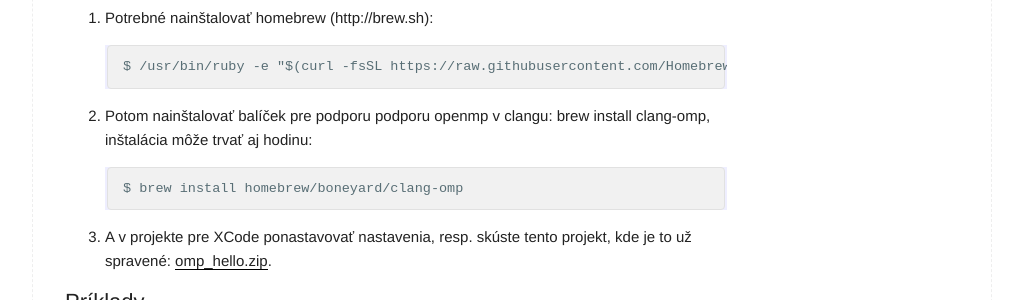
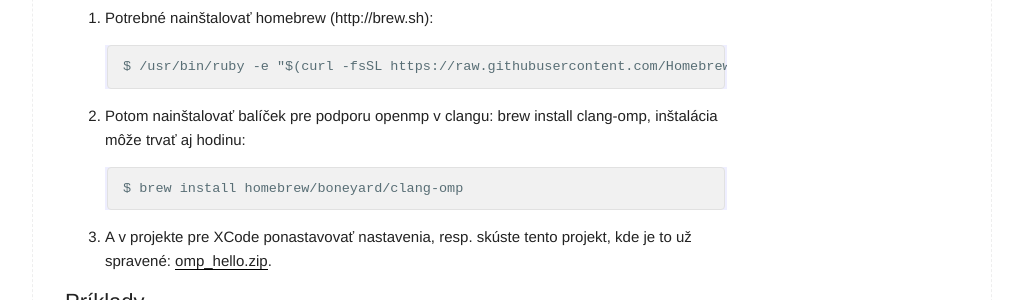
Before and after one commit to MichalCernansky/paralprg-fiit, a Jekyll site: the page built from _labs/lab_07.md, in a window 1280 px wide. Shown: the part 242-542 px from the top of the page, without its empty margins (128-1151 px from the left). Built offline with Jekyll 4.4.1, drawn with Linux system fonts in a browser that asks for light colours.

Commit message:
Lab text fix

````diff
--- a/_labs/lab_07.md
+++ b/_labs/lab_07.md
@@ -13,7 +13,7 @@ V pripravenom prostredí pre Windows je OenmpMP funkčné. Pre Mac OS X žial XC
 $ /usr/bin/ruby -e "$(curl -fsSL https://raw.githubusercontent.com/Homebrew/install/master/install)"
 ```
 
-0. Potom nainštalovať balíček pre podporu podporu openmp v clangu: brew install clang-omp, inštalácia môže trvať aj hodinu:
+0. Potom nainštalovať balíček pre podporu openmp v clangu: brew install clang-omp, inštalácia môže trvať aj hodinu:
 ```
 $ brew install homebrew/boneyard/clang-omp
 ```
````
